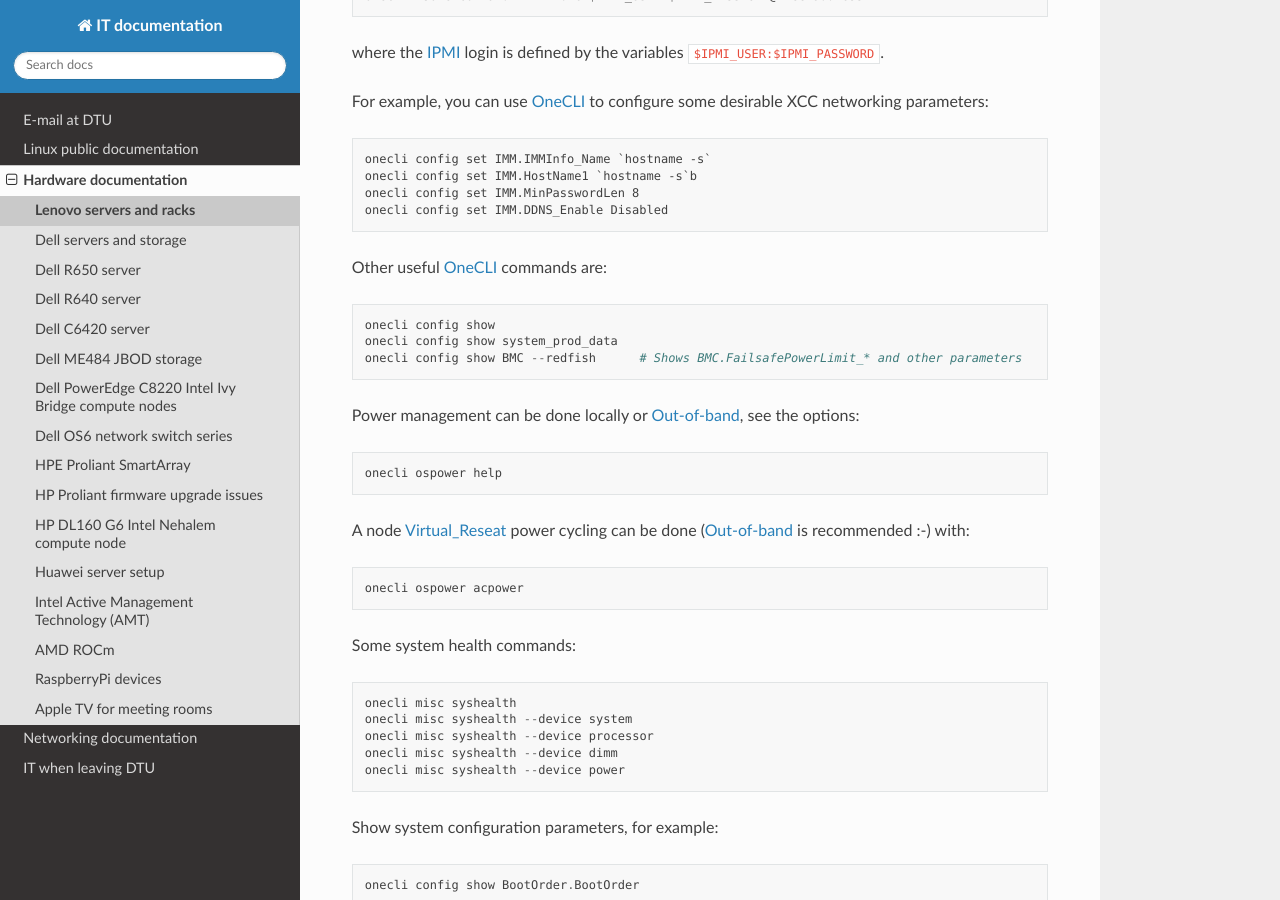
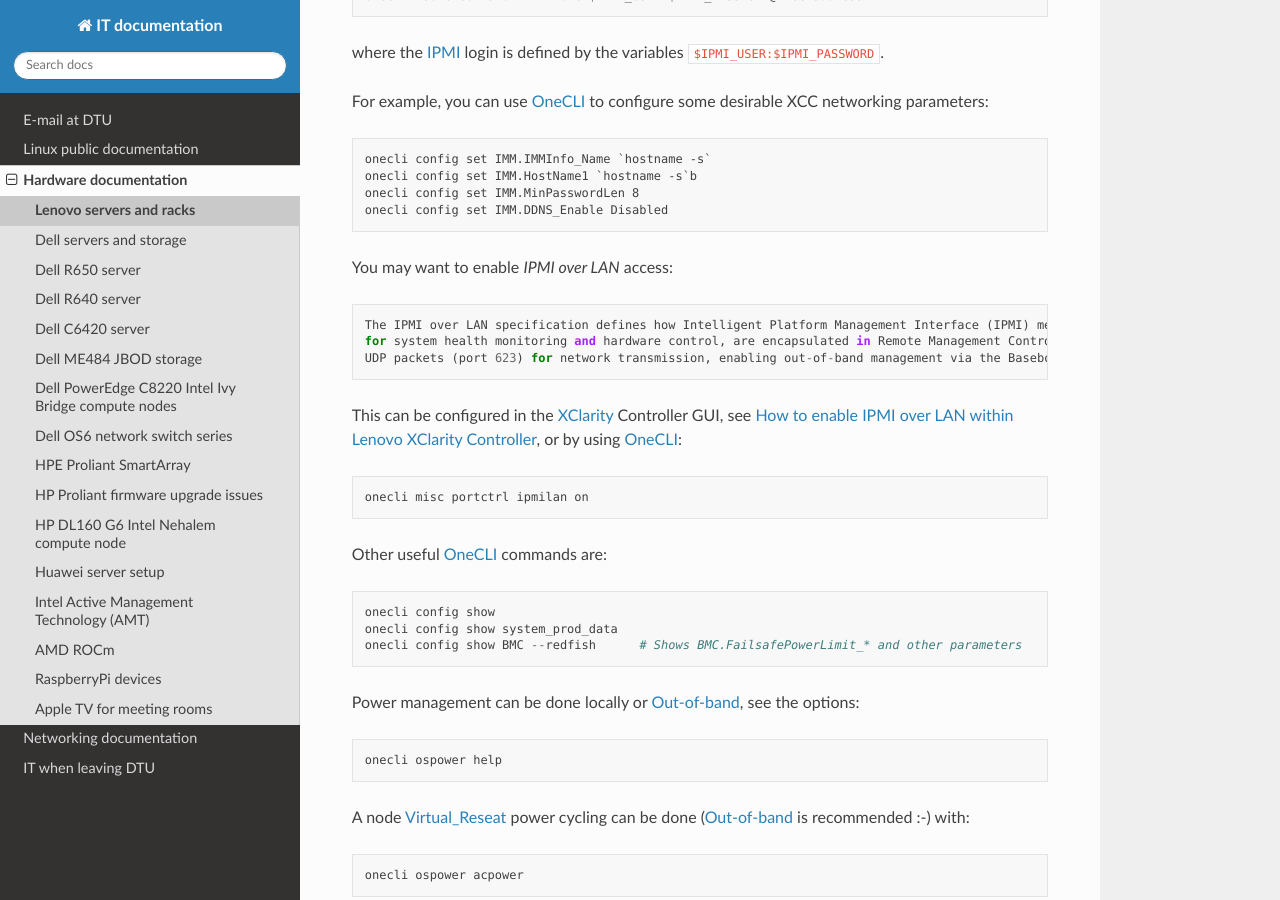
Before and after one commit to OleHolmNielsen/ITwiki, a Sphinx documentation site: the page built from docs/Lenovo_XClarity_BMC.rst, in a window 1280 px wide and 900 px high, scrolled down 2652 px. Built offline with Sphinx 7.4.7 and the Read the Docs theme 3.1.0, drawn with Linux system fonts in a browser that asks for light colours.

Commit message:
Enable IPMI over LAN access

```diff
--- a/docs/Lenovo_XClarity_BMC.rst
+++ b/docs/Lenovo_XClarity_BMC.rst
@@ -113,6 +113,18 @@ For example, you can use OneCLI_ to configure some desirable XCC networking para
   onecli config set IMM.HostName1 `hostname -s`b
   onecli config set IMM.MinPasswordLen 8
   onecli config set IMM.DDNS_Enable Disabled
+
+You may want to enable *IPMI over LAN* access::
+
+  The IPMI over LAN specification defines how Intelligent Platform Management Interface (IPMI) messages,
+  for system health monitoring and hardware control, are encapsulated in Remote Management Control Protocol (RMCP)
+  UDP packets (port 623) for network transmission, enabling out-of-band management via the Baseboard Management Controller (BMC).
+
+This can be configured in the XClarity_ Controller GUI, see
+`How to enable IPMI over LAN within Lenovo XClarity Controller <https://support.lenovo.com/dk/da/solutions/ht514330-ipmi-over-lan-xcc>`_,
+or by using OneCLI_::
+
+  onecli misc portctrl ipmilan on
 
 Other useful OneCLI_ commands are::
 
```
